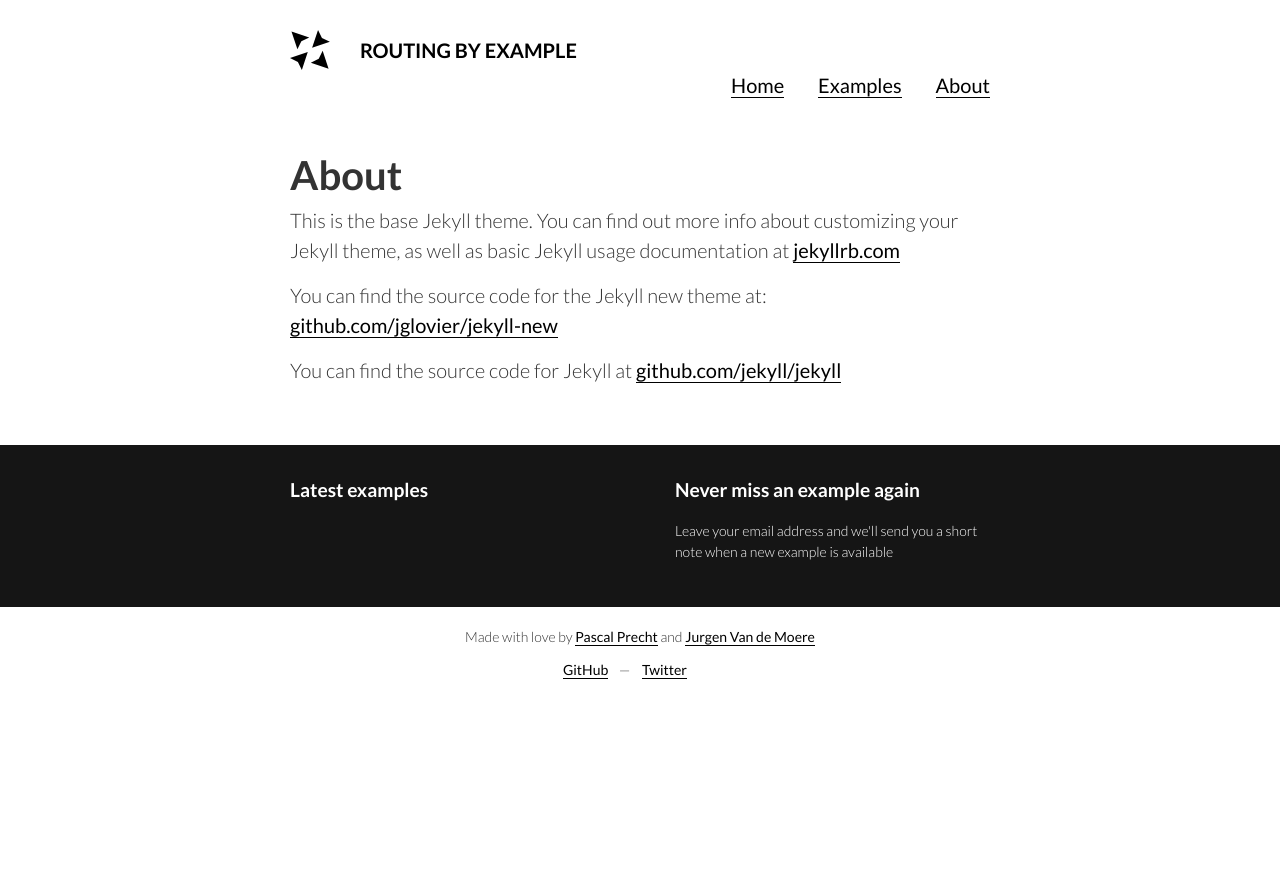
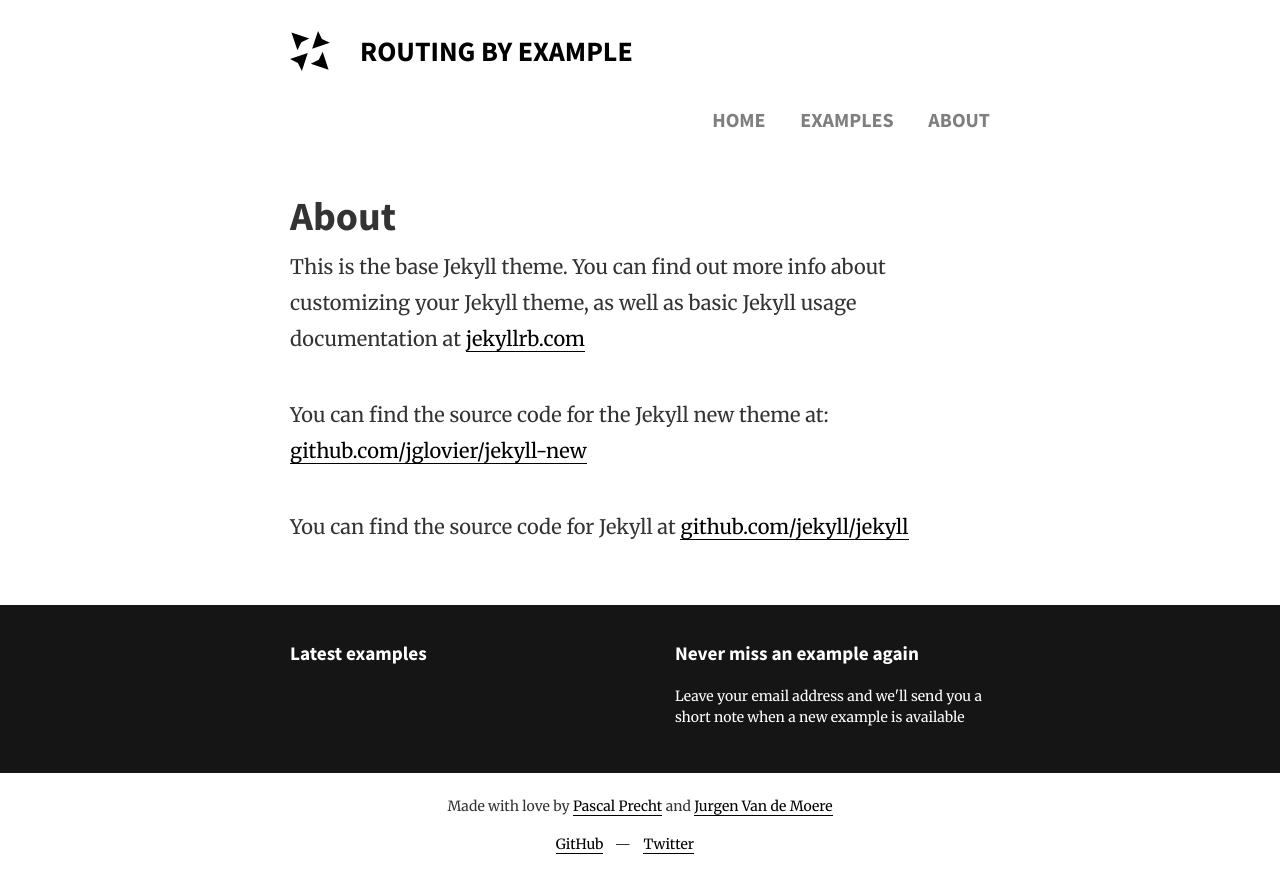
Before and after one commit to routingbyexample/routingbyexample.github.io, a Jekyll site: the page built from about.md, in a window 1280 px wide. Shown: the top 893 px of the page. Built offline with Jekyll 4.4.1, drawn with Linux system fonts in a browser that asks for light colours.

Commit message:
feat(*): update typography

```diff
--- a/_includes/head.html
+++ b/_includes/head.html
@@ -9,5 +9,5 @@
   <link rel="stylesheet" href="{{ "/css/main.css" | prepend: site.baseurl }}">
   <link rel="canonical" href="{{ page.url | replace:'index.html','' | prepend: site.baseurl | prepend: site.url }}">
   <link rel="alternate" type="application/rss+xml" title="{{ site.title }}" href="{{ "/feed.xml" | prepend: site.baseurl | prepend: site.url }}" />
-  <link href='https://fonts.googleapis.com/css?family=Lato:400,300,700,300italic' rel='stylesheet' type='text/css'>
+  <link href='https://fonts.googleapis.com/css?family=Merriweather:400,300,700,400italic,300italic|Source+Sans+Pro:400,300,700,900' rel='stylesheet' type='text/css'>
 </head>
--- a/_includes/site-header.html
+++ b/_includes/site-header.html
@@ -2,7 +2,7 @@
   <nav class="rbe-site-nav">
     <ul>
       <li>
-        <a href="#">Home</a>
+        <a href="#" class="{% if page.url == '/' %}active{% endif %}">Home</a>
       </li>
       <li>
         <a href="#">Examples</a>
--- a/_sass/_base.scss
+++ b/_sass/_base.scss
@@ -1,3 +1,4 @@
+@import "./variables";
 
 html{
   font-size: 100%;
@@ -8,10 +9,14 @@ body{
   -webkit-font-smoothing: antialiased;
   -moz-osx-font-smoothing: grayscale;
   -webkit-text-size-adjust: none;
-  font-family: 'Lato', sans-serif;
-  line-height: 1.5em;
+  font-family: $rbe-font-serif;
+  line-height: 1.8em;
   color: rgba(0,0,0,0.8);
-  font-weight: 300;
+  font-weight: 400;
+}
+
+h1, h2, h3, h4, h5, h6{
+  font-family: $rbe-font-sans-serif;
 }
 
 .rbe-body--default{
@@ -45,3 +50,7 @@ a{
   background-size: 100% 1px;
   background-position: 0 1.35em;
 }
+
+p+p{
+  margin-top: 2em;
+}
--- a/_sass/_code.scss
+++ b/_sass/_code.scss
@@ -1,3 +1,5 @@
+@import "./variables";
+
 /************************************************************
 * CODE FORMATTING
 *************************************************************/
@@ -14,7 +16,7 @@ code {
   font-size: 16px;
   border-radius: 3px;
   background-color: rgba(0,0,0,0.05);
-  font-family: Menlo,Monaco,"Courier New",Courier,monospace;
+  font-family: $rbe-font-monospace;
 }
 
 pre{
--- a/_sass/_navs.scss
+++ b/_sass/_navs.scss
@@ -1,10 +1,12 @@
+@import './variables';
+
 /************************************************************
 * NAVIGATION
 *************************************************************/
 
 .rbe-global-nav{
   ul{
-    margin: 0 0 0 -30px;
+    margin: 0 0 30px -30px;
     display: flex;
     align-items: center;
     li{
@@ -36,6 +38,7 @@
   }
   a{
     background: none;
+
   }
 }
 
@@ -43,6 +46,8 @@
   a{
     font-weight: 700;
     background: none;
+    font-family: $rbe-font-sans-serif;
+    font-size: 28px;
   }
 }
 
@@ -54,10 +59,15 @@
       display: inline-block;
       margin: 0 0 0 30px;
       a{
+        font-family: $rbe-font-sans-serif;
+        text-transform: uppercase;
         display: inline-block;
         text-decoration: none;
+        font-weight: 700;
+        background: none;
+        color: rgba(0,0,0,0.5);
         &.router-link-active, &.active{
-          font-weight: 700;
+          color: black;
         }
       }
     }
--- a/_sass/_variables.scss
+++ b/_sass/_variables.scss
@@ -0,0 +1,4 @@
+
+$rbe-font-serif:        'Merriweather', Georgia, serif;
+$rbe-font-sans-serif:   'Source Sans Pro', Tahoma, sans-serif;
+$rbe-font-monospace:    Menlo, Monaco, "Courier New", Courier, monospace;
```
